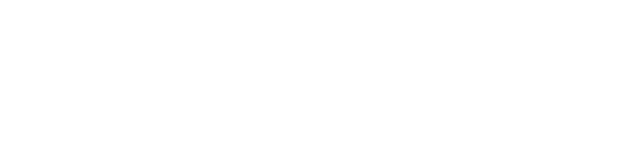
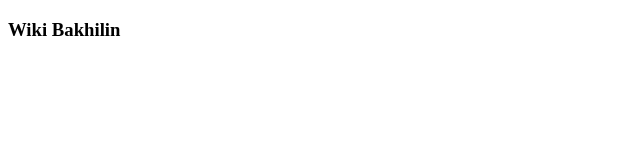
Before and after one commit to bakhilin/bakhilin-wiki, a plain HTML site: page index.html in a window 1280 px wide. Shown: the whole page, without its empty margins (0-640 px from the left). Drawn offline with Linux system fonts and the light colour scheme.

Commit message:
push index.html

```diff
--- a/index.html
+++ b/index.html
@@ -6,6 +6,7 @@
     <title>Document</title>
 </head>
 <body>
+    <h3>Wiki Bakhilin</h3>
 
 </body>
 </html>
```
